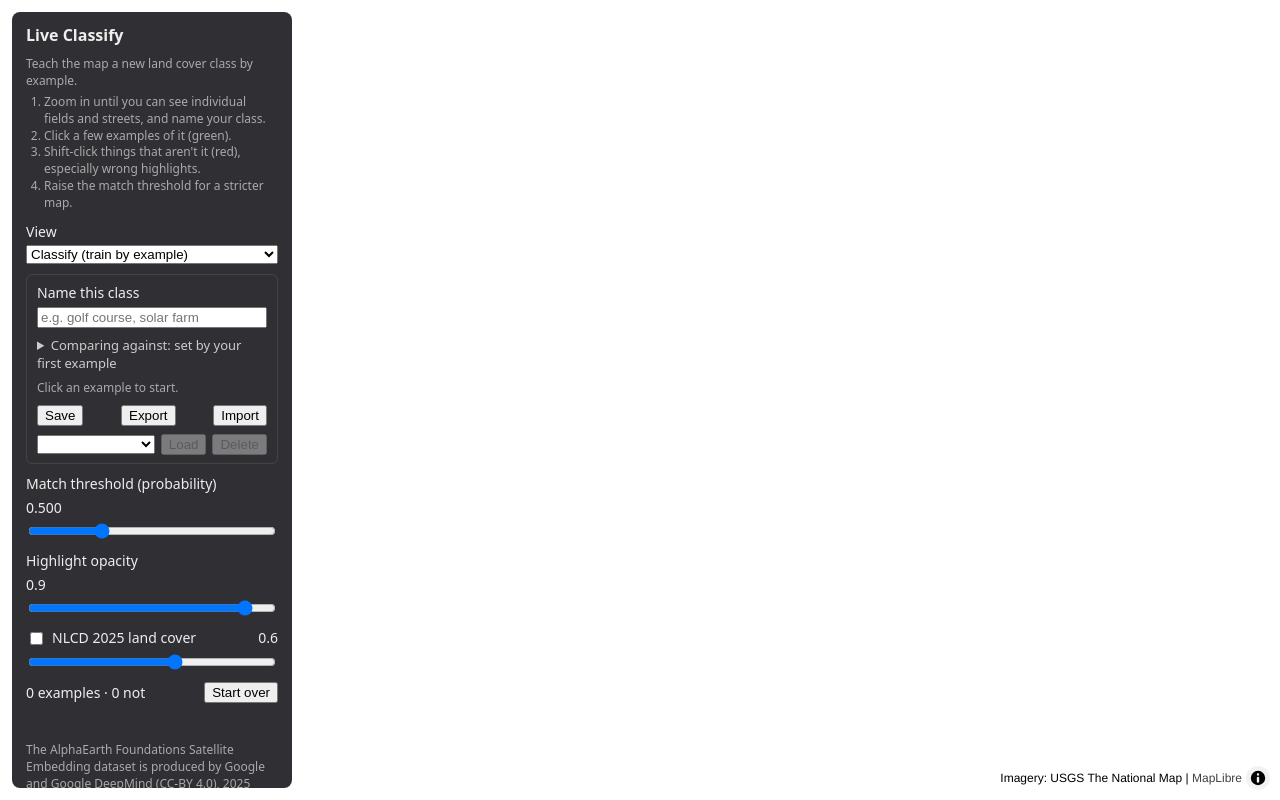
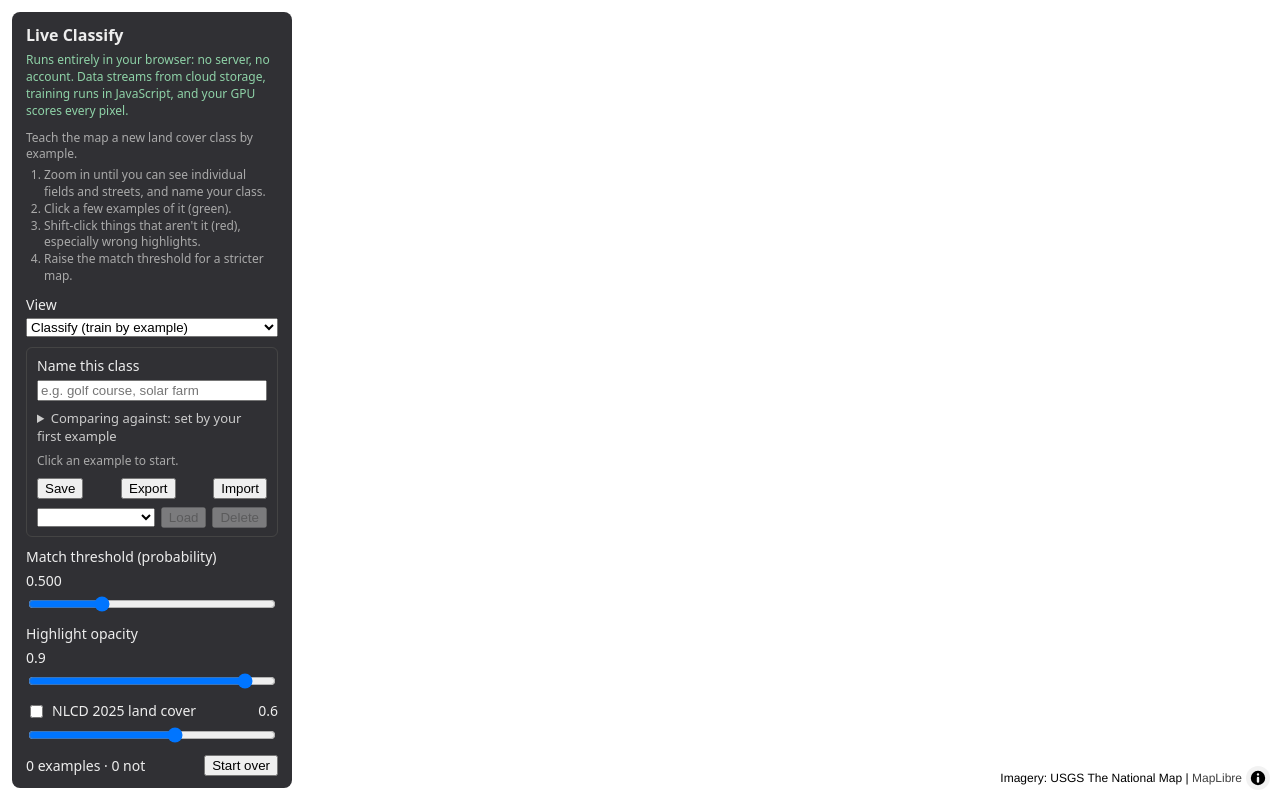
Before and after one commit to Shane98c/live-classify, a website built with Vite: page index.html in a window 1280 px wide. Built offline with nearby package versions, Linux system fonts and the light colour scheme; no server answers; what @carbonplan/zarr-layer, icechunk-js would draw is missing.

Commit message:
Note that everything runs in the browser

```diff
--- a/index.html
+++ b/index.html
@@ -10,6 +10,11 @@
     <div id="map"></div>
     <aside id="panel">
       <h1>Live Classify</h1>
+      <p class="tagline">
+        Runs entirely in your browser: no server, no account. Data streams from
+        cloud storage, training runs in JavaScript, and your GPU scores every
+        pixel.
+      </p>
       <div id="hint" class="hint"></div>
 
       <label>
--- a/src/style.css
+++ b/src/style.css
@@ -72,6 +72,12 @@ body {
   min-width: 0;
 }
 
+.tagline {
+  margin: -4px 0 0;
+  font-size: 12px;
+  color: #8fd3a8;
+}
+
 .hint ol {
   margin: 4px 0 0;
   padding-left: 18px;
```
